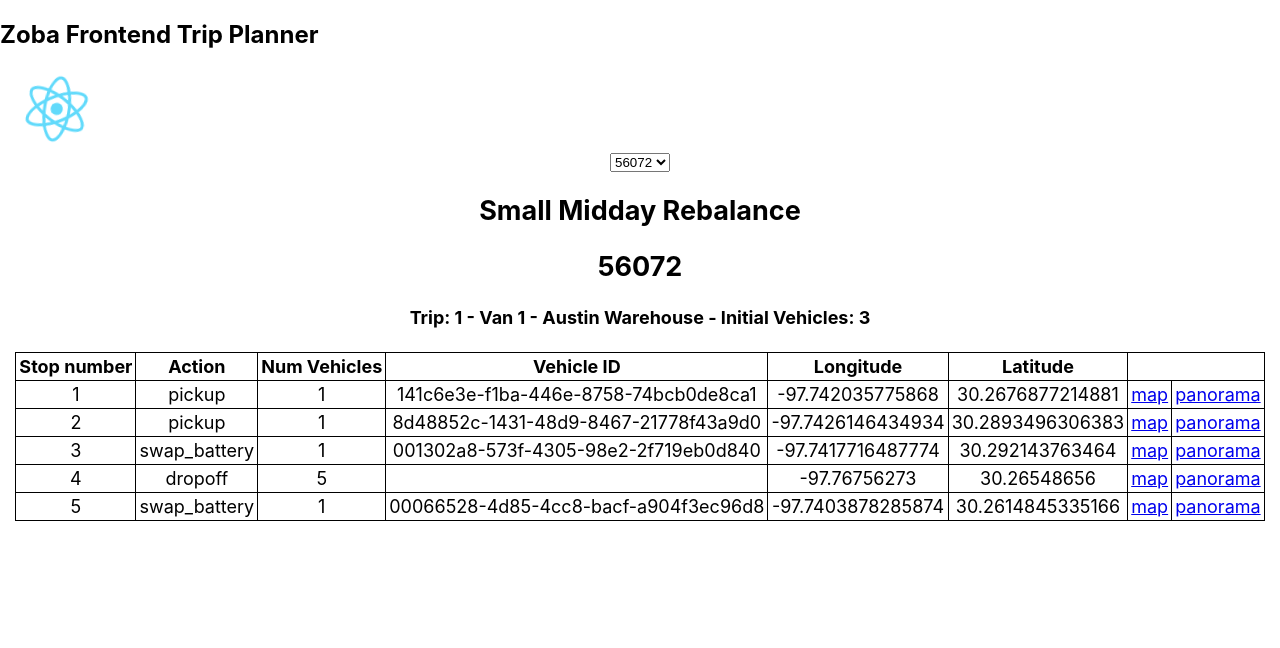
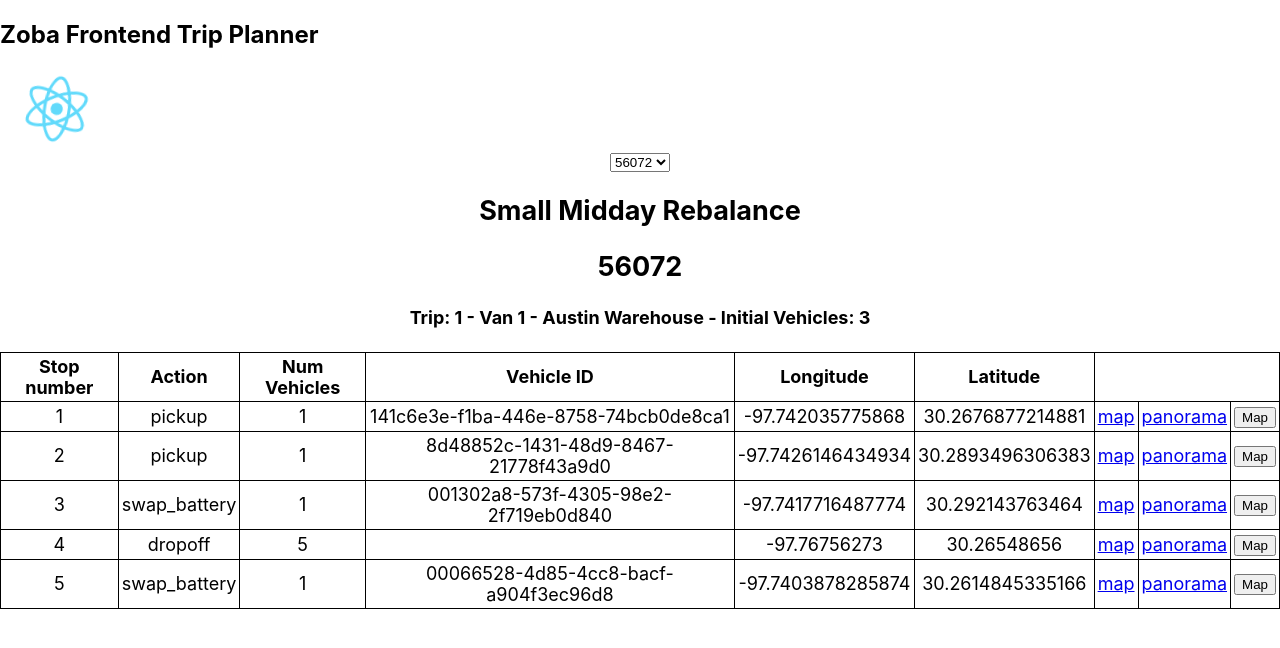
Before and after one commit to jkoren/zoba-plan-recomendation, a React (Create React App) app: page / in a window 1280 px wide. Shown: the top 648 px of the page. Built offline with nearby package versions, Linux system fonts and the light colour scheme.

Commit message:
display map with static mock map

```diff
--- a/src/Map/Map.js
+++ b/src/Map/Map.js
@@ -1,10 +1,17 @@
+import mockMap from '../images/mockMap.png'
+
 function Map(props) {
-  const mapURL = props ? "no map" : props.longitude + " " + props.latitude
-  // console.log(mapURL)
+  const mapComponent = props.latitude === undefined ? "" :
+  <>
+    <img src={mockMap} alt="mock map" width="500"/>
+    <p>Map for {props.latitude}, {props.longitude}</p>
+  </>
 
   return (
     <>
-    {/* {mapURL}  */}
+
+      {mapComponent}
+
     </>
   )
 }
--- a/src/Plan/Plan.js
+++ b/src/Plan/Plan.js
@@ -83,12 +83,12 @@ function Plan(props) {
 
   return (
     <div>
+      <h2>{plan.name}</h2>
+      <h2>{plan.id}</h2>
       <Map
         longitude={longitude}
         latitude={latitude}
       />
-      <h2>{plan.name}</h2>
-      <h2>{plan.id}</h2>
       {tripsComponent}
     </div>
   )
--- a/src/Stop/Stop.js
+++ b/src/Stop/Stop.js
@@ -29,7 +29,7 @@ function Stop(props) {
       <td>{latitude}</td>
       <td><a href={mapURL} target="_blank" rel="noreferrer">map</a></td>
       <td><a href={panoramaURL} target="_blank" rel="noreferrer">panorama</a></td>
-      {/* <td><button onClick={handleClick}>Map</button></td> */}
+      <td><button onClick={handleClick}>Map</button></td>
     </tr>
   )
 }
--- a/src/Trip/Trip.js
+++ b/src/Trip/Trip.js
@@ -13,6 +13,8 @@ function Trip(props) {
       <Stop
         key={index}
         stop={stop}
+        setLongitude={props.setLongitude}
+        setLatitude={props.setLatitude}
       />
     )
   )
```
Also changed, not shown: src/images/mockMap.png (added), 1 other file (tests, documents, lock files or other folders).
